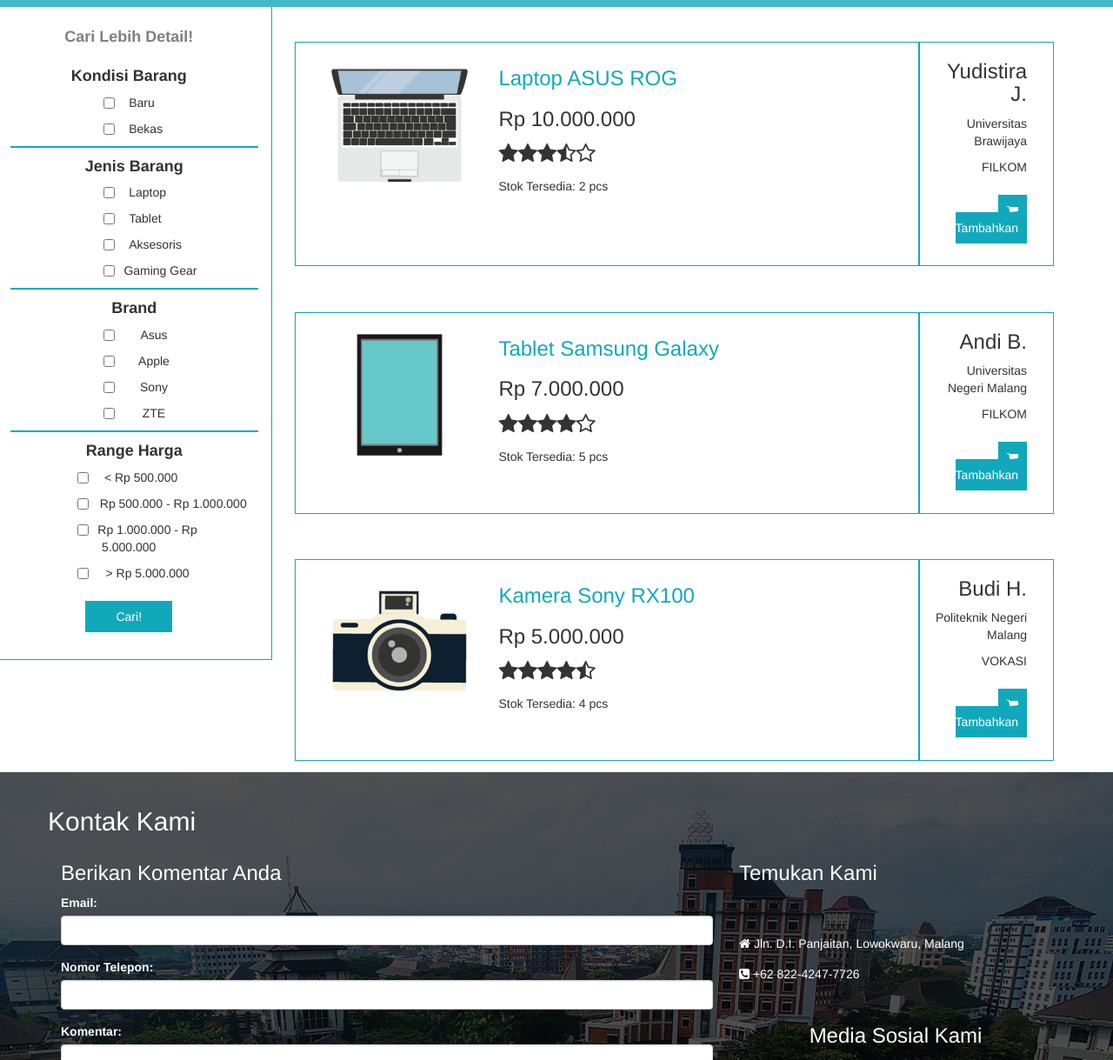
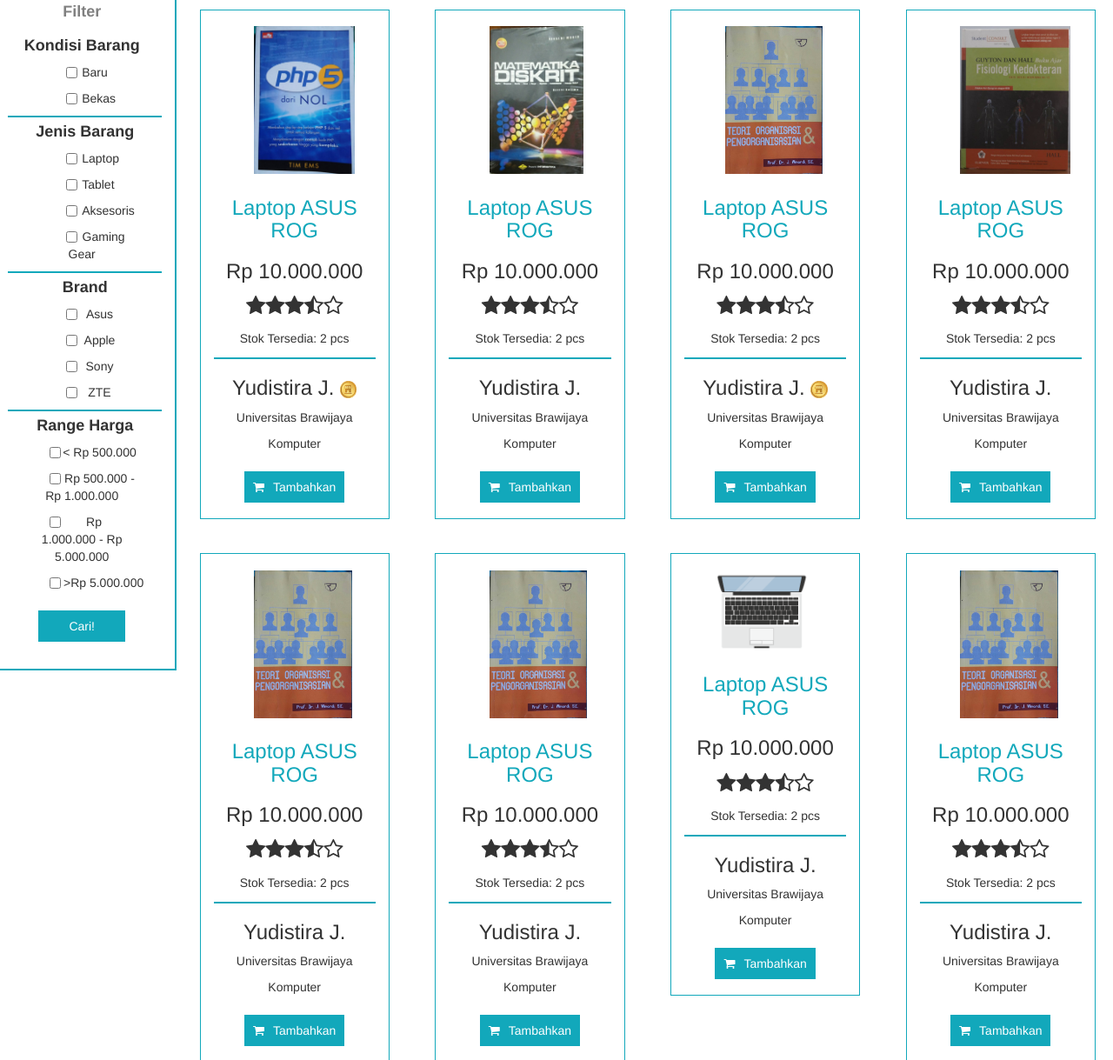
Before and after one commit to tjjulian16/KuliahKu, a plain HTML site: page kategori_produk.html in a window 1280 px wide. Shown: the part 222-1441 px from the top of the page at 87% size. Drawn offline with nearby package versions, Linux system fonts and the light colour scheme.

Commit message:
Commit 4/8/2018 Jul

```diff
--- a/css/style.css
+++ b/css/style.css
@@ -120,6 +120,10 @@ body {
 
 .poster-event{
     max-height: 450px !important;
+}
+.produk-hot-deals{
+    max-height: 300px !important;
+
 }
 .title-hot-deals, .title-kosan {
     float: left;
@@ -481,3 +485,13 @@ body {
     color: #12A8BB;
     text-align: center;
 }
+
+.kotak_kategori_produk{
+    border:1px solid #12A8BB; margin: 2% 2% 1% 2%;
+}
+.foto_kategori_produk{
+    width: auto; max-height: 170px;   margin: 10% 20% 2% 25%;
+}
+.data_kategori_produk{
+    padding-bottom: 4%; text-align: center; border-top: 2px solid #12A8BB; margin-bottom: 10%;
+}
--- a/kategori_produk.html
+++ b/kategori_produk.html
@@ -1,7 +1,7 @@
 <!DOCTYPE html>
 <html>
 <head>
-  <title>Kategori FILKOM</title>
+  <title>Kategori Komputer</title>
   <link rel="stylesheet" href="https://maxcdn.bootstrapcdn.com/bootstrap/3.3.7/css/bootstrap.min.css">
   <link rel="stylesheet" href="css/style.css">
   <link rel="stylesheet" href="https://maxcdn.bootstrapcdn.com/font-awesome/4.7.0/css/font-awesome.min.css">
@@ -31,7 +31,7 @@
 						<li class="dropdown">
 							<a class="dropdown-toggle" data-toggle="dropdown" href="#">Fakultas<span class="caret"></span></a>
 							<ul class="dropdown-menu">
-								<li><a href="kategori_produk.html"><img src="Assets/Fakultas/Logo FTP.jpg" alt="" class="img-fakultas"> FILKOM</a></li>
+								<li><a href="kategori_produk.html"><img src="Assets/Fakultas/Logo FTP.jpg" alt="" class="img-fakultas"> Komputer</a></li>
 								<li><a href="#"><img src="Assets/Fakultas/Logo FTP.jpg" alt="" class="img-fakultas"> FTP</a></li>
 								<li><a href="#"><img src="Assets/Fakultas/Logo FTP.jpg" alt="" class="img-fakultas"> FT</a></li>
 								<li><a href="#"><img src="Assets/Fakultas/Logo FTP.jpg" alt="" class="img-fakultas"> FK</a></li>
@@ -62,24 +62,18 @@
 			</div>
 		</nav>
 		</section>
-	<div class="col-md-12">
-			<ol class="breadcrumb bc-cart">
-					<li class="breadcrumb-item bc-item active"><a href="#">Beranda</a></li>
-					<li class="breadcrumb-item bc-item"><a href="#">Fakultas</a></li>
-					<li class="breadcrumb-item bc-item active">FILKOM</li>
-			</ol>
-	</div>
-	<div class="col-md-12" style="background-color: #12A8BB; opacity: 0.8;" >
-		<div class="row" style="border-bottom: 1px solid #12A8BB; text-align: left;">
-			<div class="col-md-6" style="padding:1% 0 1% 1%;">
-			<h3 style="color: white;">Kategori "FILKOM"</h3>
-		</div>
+
+	<div class="col-md-12" style="background-color: #12A8BB; opacity: 0.8; padding: 1% 0 1% 1%;" >
+		<div class="row" style="border-bottom: 1px solid #12A8BB; text-align: center;">
+
+			<h2 style="color: white;">Fakultas Komputer</h2>
 	</div>
 </div>
 
+
 <div class="row">
-<div class="col-md-3" style="text-align: center; border-right: 1px solid #12A8BB; border-bottom: 1px solid #12A8BB; padding-bottom: 3%; margin-bottom: 2%;">
-	<h4 style="font-weight: bold; color: grey; padding-top: 5%;">Cari Lebih Detail!</h4>
+<div class="col-md-2" style="text-align: center; border: 2px solid #12A8BB; border-top: none; padding-bottom: 3%; margin-bottom: 2%;">
+	<h4 style="font-weight: bold; color: grey; padding-top: 5%;">Filter</h4>
 	<h4 style="padding-top: 5%; font-weight: bold;">Kondisi Barang</h4>
 
 	<input type="checkbox" style="float: left; margin-left: 40%;"> <p style="padding: 0 50%;">Baru</p>
@@ -104,73 +98,185 @@
 
 <h4 style="padding-top: 4%; margin-left: 4%; font-weight: bold; border-top: 2px solid #12A8BB;">Range Harga</h4>
 
-	<input type="checkbox" style="float: left; margin-left: 30%;"> <p style="padding: 0 25%;">< Rp 500.000</p>
-	<input type="checkbox" style="float: left; margin-left: 30%;"> <p style="padding: 0 0%;">Rp 500.000 - Rp 1.000.000</p>
-	<input type="checkbox" style="float: left; margin-left: 30%;"> <p style="padding: 0 20%;"> Rp 1.000.000 - Rp 5.000.000</p>
-	<input type="checkbox" style="float: left; margin-left: 30%;"> <p style="padding: 0 20%;">> Rp 5.000.000</p>
+	<input type="checkbox" style="float: left; margin-left: 30%;"> <p style="padding: 0 15%;">< Rp 500.000</p>
+	<input type="checkbox" style="float: left; margin-left: 30%;"> <p style="padding: 0 15%;">Rp 500.000 - Rp 1.000.000</p>
+	<input type="checkbox" style="float: left; margin-left: 30%;"> <p style="padding: 0 22%;"> Rp 1.000.000 - Rp 5.000.000</p>
+	<input type="checkbox" style="float: left; margin-left: 30%;"> <p style="padding: 0 10%;">>Rp 5.000.000</p>
 <br>
 
 <a href="" style="padding: 10px 35px; background-color:#12A8BB; color: white;">Cari!</a>
 	</div>
-	<div class="col-md-8" style="border:1px solid #12A8BB; margin: 3% 2% 1% 2%;">
-		<div class="col-md-3">
-		<img src="Assets/benda6.png" style="width: 100%; height: auto; padding: 2%; float: left; margin-top: 10%;">
-	</div>
-		<div class="col-md-7" style="padding: 1%">
+	<div class="col-md-2 kotak_kategori_produk">
+
+		<img src="Assets/Buku_PHP.jpg" class="foto_kategori_produk">
+	<br>
+		<div class="col-md-12" style="padding: 1%; text-align: center;">
 			<h3 style="color: #12A8BB;">Laptop ASUS ROG</h3>
 
 			<h3>Rp 10.000.000</h3>
 			<p style="font-size:24px;"><span class="fa fa-star"></span><span class="fa fa-star"></span><span class="fa fa-star"></span><span class="fa fa-star-half-o"></span><span class="fa fa-star-o"></span></p>
 			<p>Stok Tersedia: 2 pcs</p>
 		</div>
-		<div class="col-md-2" style="border-left: 2px solid #12A8BB; text-align: right;  padding-bottom: 4%;">
-			<h3>Yudistira J.</h3>
+		<br>
+		<div class="col-md-12 data_kategori_produk" >
+			<h3>Yudistira J. <img src="Assets/Gold_merchant.png" style="max-height: 20px;"></h3>
 			<p>Universitas Brawijaya</p>
-			<p>FILKOM</p>
+			<p>Komputer</p>
 			<br>
 			<a href="#" style=" padding: 10px; background-color: #12A8BB; color: white;" data-toggle="modal" data-target="#myModal" data-whatever="Laptop Asus ROG"><span class="fa fa-shopping-cart icon-chart"></span>Tambahkan</a>
 			<br>
 	</div>
 </div>
 
-<div class="col-md-8" style="border:1px solid #12A8BB; margin: 3% 2% 1% 2%;">
-	<div class="col-md-3">
-		<img src="Assets/benda5.png" style="width: 100%; height: auto; padding: 2%; float: left; margin-top: 10%;">
-	</div>
-		<div class="col-md-7" style="padding: 1%">
-			<h3 style="color: #12A8BB;">Tablet Samsung Galaxy</h3>
+	<div class="col-md-2 kotak_kategori_produk" >
 
-			<h3>Rp 7.000.000</h3>
-			<p style="font-size:24px;"><span class="fa fa-star"></span><span class="fa fa-star"></span><span class="fa fa-star"></span><span class="fa fa-star"></span><span class="fa fa-star-o"></span></p>
-			<p>Stok Tersedia: 5 pcs</p>
+		<img src="Assets/Buku_Matkom.jpg" class="foto_kategori_produk">
+	<br>
+		<div class="col-md-12" style="padding: 1%; text-align: center;">
+			<h3 style="color: #12A8BB;">Laptop ASUS ROG</h3>
+
+			<h3>Rp 10.000.000</h3>
+			<p style="font-size:24px;"><span class="fa fa-star"></span><span class="fa fa-star"></span><span class="fa fa-star"></span><span class="fa fa-star-half-o"></span><span class="fa fa-star-o"></span></p>
+			<p>Stok Tersedia: 2 pcs</p>
 		</div>
-		<div class="col-md-2" style="border-left: 2px solid #12A8BB; text-align: right; height: 100%; padding-bottom: 4%;">
-			<h3>Andi B.</h3>
-			<p>Universitas Negeri Malang</p>
-			<p>FILKOM</p>
+		<br>
+		<div class="col-md-12 data_kategori_produk" >
+			<h3>Yudistira J.</h3>
+			<p>Universitas Brawijaya</p>
+			<p>Komputer</p>
 			<br>
-			<a href="#" style=" padding: 10px; background-color: #12A8BB; color: white;" data-toggle="modal" data-target="#myModal" data-whatever="Tablet Samsung Galaxy"><span class="fa fa-shopping-cart icon-chart"></span>Tambahkan</a>
+			<a href="#" style=" padding: 10px; background-color: #12A8BB; color: white;" data-toggle="modal" data-target="#myModal" data-whatever="Laptop Asus ROG"><span class="fa fa-shopping-cart icon-chart"></span>Tambahkan</a>
 			<br>
 	</div>
 </div>
 
-<div class="col-md-8" style="border:1px solid #12A8BB; margin: 3% 2% 1% 2%;">
-	<div class="col-md-3">
-		<img src="Assets/benda4.png" style="width: 100%; height: auto; padding: 2%; float: left; margin-top: 10%;">
+	<div class="col-md-2 kotak_kategori_produk">
+
+		<img src="Assets/Buku_Organisasi.jpg" class="foto_kategori_produk">
+	<br>
+		<div class="col-md-12" style="padding: 1%; text-align: center;">
+			<h3 style="color: #12A8BB;">Laptop ASUS ROG</h3>
+
+			<h3>Rp 10.000.000</h3>
+			<p style="font-size:24px;"><span class="fa fa-star"></span><span class="fa fa-star"></span><span class="fa fa-star"></span><span class="fa fa-star-half-o"></span><span class="fa fa-star-o"></span></p>
+			<p>Stok Tersedia: 2 pcs</p>
+		</div>
+		<br>
+		<div class="col-md-12 data_kategori_produk">
+			<h3>Yudistira J.  <img src="Assets/Gold_merchant.png" style="max-height: 20px;"></h3>
+			<p>Universitas Brawijaya</p>
+			<p>Komputer</p>
+			<br>
+			<a href="#" style=" padding: 10px; background-color: #12A8BB; color: white;" data-toggle="modal" data-target="#myModal" data-whatever="Laptop Asus ROG"><span class="fa fa-shopping-cart icon-chart"></span>Tambahkan</a>
+			<br>
 	</div>
-		<div class="col-md-7" style="padding: 1%">
-			<h3 style="color: #12A8BB;">Kamera Sony RX100</h3>
+</div>
+	<div class="col-md-2 kotak_kategori_produk">
 
-			<h3>Rp 5.000.000</h3>
-			<p style="font-size:24px;"><span class="fa fa-star"></span><span class="fa fa-star"></span><span class="fa fa-star"></span><span class="fa fa-star"></span><span class="fa fa-star-half-o"></span></p>
-			<p>Stok Tersedia: 4 pcs</p>
+		<img src="Assets/Buku_Kedokteran.jpg" class="foto_kategori_produk">
+	<br>
+		<div class="col-md-12" style="padding: 1%; text-align: center;">
+			<h3 style="color: #12A8BB;">Laptop ASUS ROG</h3>
+
+			<h3>Rp 10.000.000</h3>
+			<p style="font-size:24px;"><span class="fa fa-star"></span><span class="fa fa-star"></span><span class="fa fa-star"></span><span class="fa fa-star-half-o"></span><span class="fa fa-star-o"></span></p>
+			<p>Stok Tersedia: 2 pcs</p>
 		</div>
-		<div class="col-md-2" style="border-left: 2px solid #12A8BB; text-align: right; height: 100%; padding-bottom: 4%;">
-			<h3>Budi H.</h3>
-			<p>Politeknik Negeri Malang</p>
-			<p>VOKASI</p>
+		<br>
+		<div class="col-md-12 data_kategori_produk">
+			<h3>Yudistira J.</h3>
+			<p>Universitas Brawijaya</p>
+			<p>Komputer</p>
 			<br>
-			<a href="#" style=" padding: 10px; background-color: #12A8BB; color: white;" data-toggle="modal" data-target="#myModal" data-whatever="Kamera Sony RX100"><span class="fa fa-shopping-cart icon-chart"></span>Tambahkan</a>
+			<a href="#" style=" padding: 10px; background-color: #12A8BB; color: white;" data-toggle="modal" data-target="#myModal" data-whatever="Laptop Asus ROG"><span class="fa fa-shopping-cart icon-chart"></span>Tambahkan</a>
+			<br>
+	</div>
+</div>
+<br>
+	<div class="col-md-2 kotak_kategori_produk">
+
+		<img src="Assets/Buku_Organisasi.jpg" class="foto_kategori_produk">
+	<br>
+		<div class="col-md-12" style="padding: 1%; text-align: center;">
+			<h3 style="color: #12A8BB;">Laptop ASUS ROG</h3>
+
+			<h3>Rp 10.000.000</h3>
+			<p style="font-size:24px;"><span class="fa fa-star"></span><span class="fa fa-star"></span><span class="fa fa-star"></span><span class="fa fa-star-half-o"></span><span class="fa fa-star-o"></span></p>
+			<p>Stok Tersedia: 2 pcs</p>
+		</div>
+		<br>
+		<div class="col-md-12 data_kategori_produk">
+			<h3>Yudistira J.</h3>
+			<p>Universitas Brawijaya</p>
+			<p>Komputer</p>
+			<br>
+			<a href="#" style=" padding: 10px; background-color: #12A8BB; color: white;" data-toggle="modal" data-target="#myModal" data-whatever="Laptop Asus ROG"><span class="fa fa-shopping-cart icon-chart"></span>Tambahkan</a>
+			<br>
+	</div>
+</div>
+
+	<div class="col-md-2 kotak_kategori_produk">
+
+		<img src="Assets/Buku_Organisasi.jpg" class="foto_kategori_produk">
+	<br>
+		<div class="col-md-12" style="padding: 1%; text-align: center;">
+			<h3 style="color: #12A8BB;">Laptop ASUS ROG</h3>
+
+			<h3>Rp 10.000.000</h3>
+			<p style="font-size:24px;"><span class="fa fa-star"></span><span class="fa fa-star"></span><span class="fa fa-star"></span><span class="fa fa-star-half-o"></span><span class="fa fa-star-o"></span></p>
+			<p>Stok Tersedia: 2 pcs</p>
+		</div>
+		<br>
+		<div class="col-md-12 data_kategori_produk">
+			<h3>Yudistira J.</h3>
+			<p>Universitas Brawijaya</p>
+			<p>Komputer</p>
+			<br>
+			<a href="#" style=" padding: 10px; background-color: #12A8BB; color: white;" data-toggle="modal" data-target="#myModal" data-whatever="Laptop Asus ROG"><span class="fa fa-shopping-cart icon-chart"></span>Tambahkan</a>
+			<br>
+	</div>
+</div>
+
+	<div class="col-md-2" style="border:1px solid #12A8BB; margin: 2% 2% 1% 2%;">
+
+		<img src="Assets/benda6.png" style="width: 60%; height: auto; float: left; align-items: center; margin: 10% 0 2% 18%;">
+	<br>
+		<div class="col-md-12" style="padding: 1%; text-align: center;">
+			<h3 style="color: #12A8BB;">Laptop ASUS ROG</h3>
+
+			<h3>Rp 10.000.000</h3>
+			<p style="font-size:24px;"><span class="fa fa-star"></span><span class="fa fa-star"></span><span class="fa fa-star"></span><span class="fa fa-star-half-o"></span><span class="fa fa-star-o"></span></p>
+			<p>Stok Tersedia: 2 pcs</p>
+		</div>
+		<br>
+		<div class="col-md-12" style="padding-bottom: 4%; text-align: center; border-top: 2px solid #12A8BB; margin-bottom: 10%;">
+			<h3>Yudistira J.</h3>
+			<p>Universitas Brawijaya</p>
+			<p>Komputer</p>
+			<br>
+			<a href="#" style=" padding: 10px; background-color: #12A8BB; color: white;" data-toggle="modal" data-target="#myModal" data-whatever="Laptop Asus ROG"><span class="fa fa-shopping-cart icon-chart"></span>Tambahkan</a>
+			<br>
+	</div>
+</div>
+
+	<div class="col-md-2 kotak_kategori_produk">
+
+		<img src="Assets/Buku_Organisasi.jpg" class="foto_kategori_produk">
+	<br>
+		<div class="col-md-12" style="padding: 1%; text-align: center;">
+			<h3 style="color: #12A8BB;">Laptop ASUS ROG</h3>
+
+			<h3>Rp 10.000.000</h3>
+			<p style="font-size:24px;"><span class="fa fa-star"></span><span class="fa fa-star"></span><span class="fa fa-star"></span><span class="fa fa-star-half-o"></span><span class="fa fa-star-o"></span></p>
+			<p>Stok Tersedia: 2 pcs</p>
+		</div>
+		<br>
+		<div class="col-md-12 data_kategori_produk">
+			<h3>Yudistira J.</h3>
+			<p>Universitas Brawijaya</p>
+			<p>Komputer</p>
+			<br>
+			<a href="#" style=" padding: 10px; background-color: #12A8BB; color: white;" data-toggle="modal" data-target="#myModal" data-whatever="Laptop Asus ROG"><span class="fa fa-shopping-cart icon-chart"></span>Tambahkan</a>
 			<br>
 	</div>
 </div>
@@ -192,6 +298,8 @@
 		</div>
 	</div>
 </div>
+
+
 <section id="contact-us">
 		<div class="container">
 			<div class="row">
@@ -223,16 +331,13 @@
 				</div>
 
 			</div>
+			<div class="row">
+      <div class="col-lg-12" style="text-align: center;"><span style="font-weight:bold;">Tim Ateka</span> &copy; Copyright 2018</div>
+    </div>
 			</div>
 	</div>
 	</section>
-	<section id="last-part">
-		<div class="container-fluid">
-			<div class="row">
-				<div class="col-lg-12 last-part"><span style="font-weight:bold;">Kelompok 3</span> &copy; Copyright 2017</div>
-			</div>
-		</div>
-	</section>
+
 	<script>
 	$('#myModal').on('show.bs.modal', function (event) {
   var button = $(event.relatedTarget) // Button that triggered the modal
```
Also changed, not shown: Detail_Produk.html (added, +177 -0 lines), index_after_login.html (+30 -32 lines), pencarian_produk.html (+10 -13 lines), Assets/ATK_Rotring.jpg (added), Assets/Buku_Matkom.jpg (added), Assets/Buku_Organisasi.jpg (added), Assets/Buku_PHP.jpg (added), Assets/Buku_Stats.jpg (added), Assets/Buku_kedokteran.jpg (added), Assets/Gold_merchant.png (added), Assets/Rotring.jpg (added).
